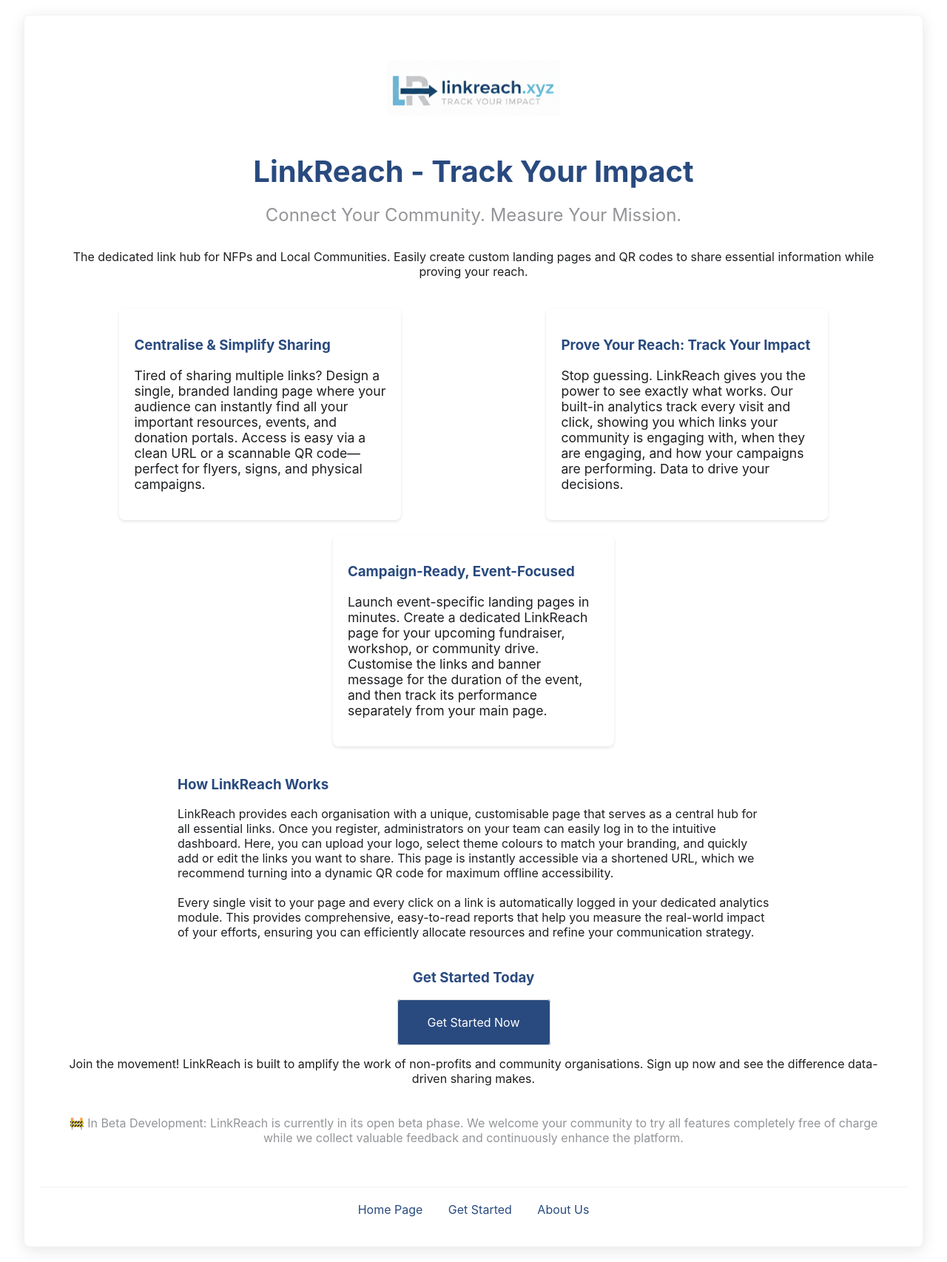
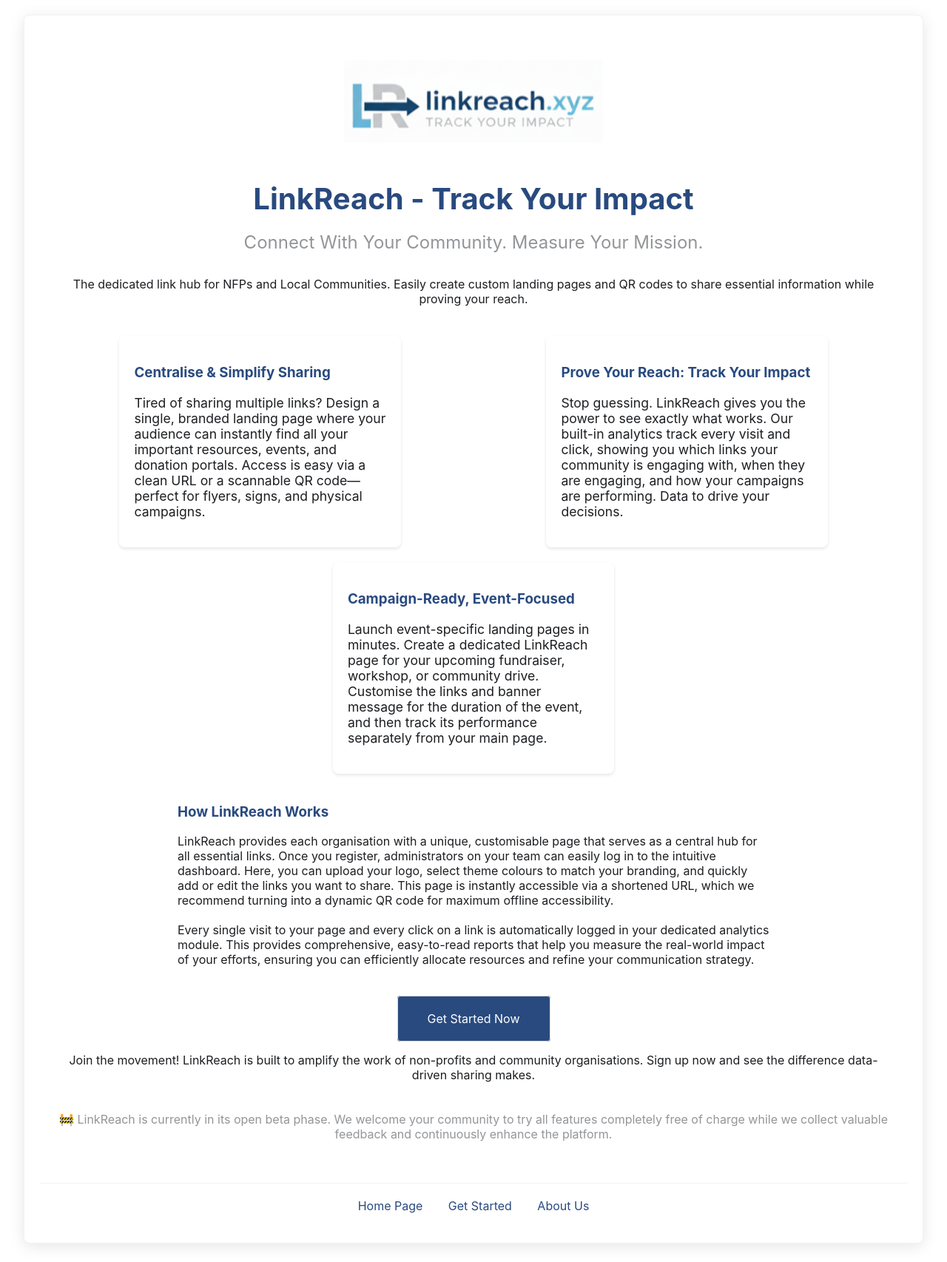
Before and after one commit to mmanzone/linktracking, a website: page public/index.html in a window 1280 px wide. Shown: the whole page at 74% size. Drawn offline with Linux system fonts and the light colour scheme.

Commit message:
homepage

```diff
--- a/public/index.html
+++ b/public/index.html
@@ -11,9 +11,9 @@
         <div class="homepage-container">
             <div id="error-message" class="message error" style="display: none;"></div>
             <header class="homepage-header">
-                <img src="/images/linkreachxyz-logo.png" alt="linkreach.xyz logo" style="height: 75px; margin-bottom: 20px;">
+                <img src="/images/linkreachxyz-logo.png" alt="linkreach.xyz logo" style="height: 112px; margin-bottom: 20px;">
                 <h1>LinkReach - Track Your Impact</h1>
-                <h2>Connect Your Community. Measure Your Mission.</h2>
+                <h2>Connect With Your Community. Measure Your Mission.</h2>
                 <p>The dedicated link hub for NFPs and Local Communities. Easily create custom landing pages and QR codes to share essential information while proving your reach.</p>
             </header>
 
@@ -39,7 +39,6 @@
                 </section>
 
                 <section class="cta">
-                    <h3>Get Started Today</h3>
                     <br>
                     <a href="/login" class="button primary" style="padding: 20px 40px; text-decoration: none;">Get Started Now</a>
                     <br><br>
@@ -47,7 +46,7 @@
                 </section>
 
                 <section class="beta-status">
-                    <p>🚧 In Beta Development: LinkReach is currently in its open beta phase. We welcome your community to try all features completely free of charge while we collect valuable feedback and continuously enhance the platform.</p>
+                    <p>🚧 LinkReach is currently in its open beta phase. We welcome your community to try all features completely free of charge while we collect valuable feedback and continuously enhance the platform.</p>
                 </section>
             </main>
         </div>
```
Also changed, not shown: public/login.html (+1 -1 lines).
